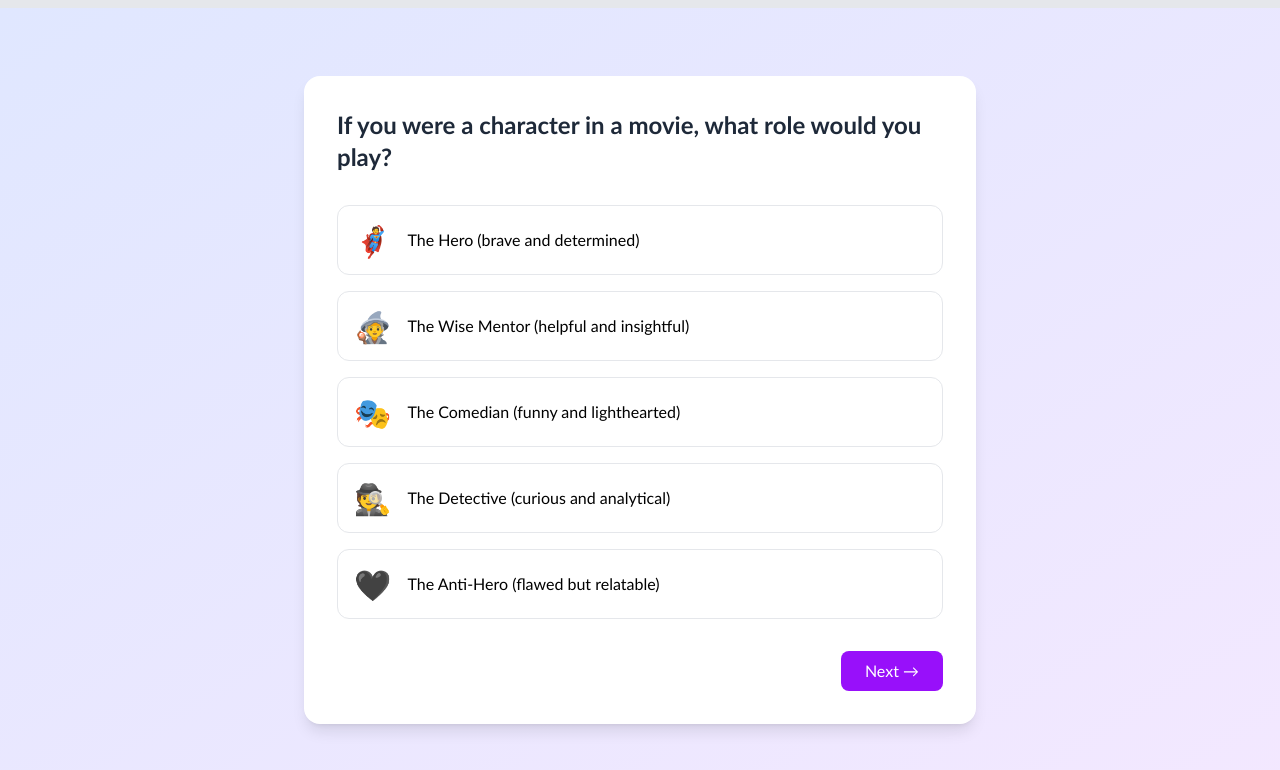
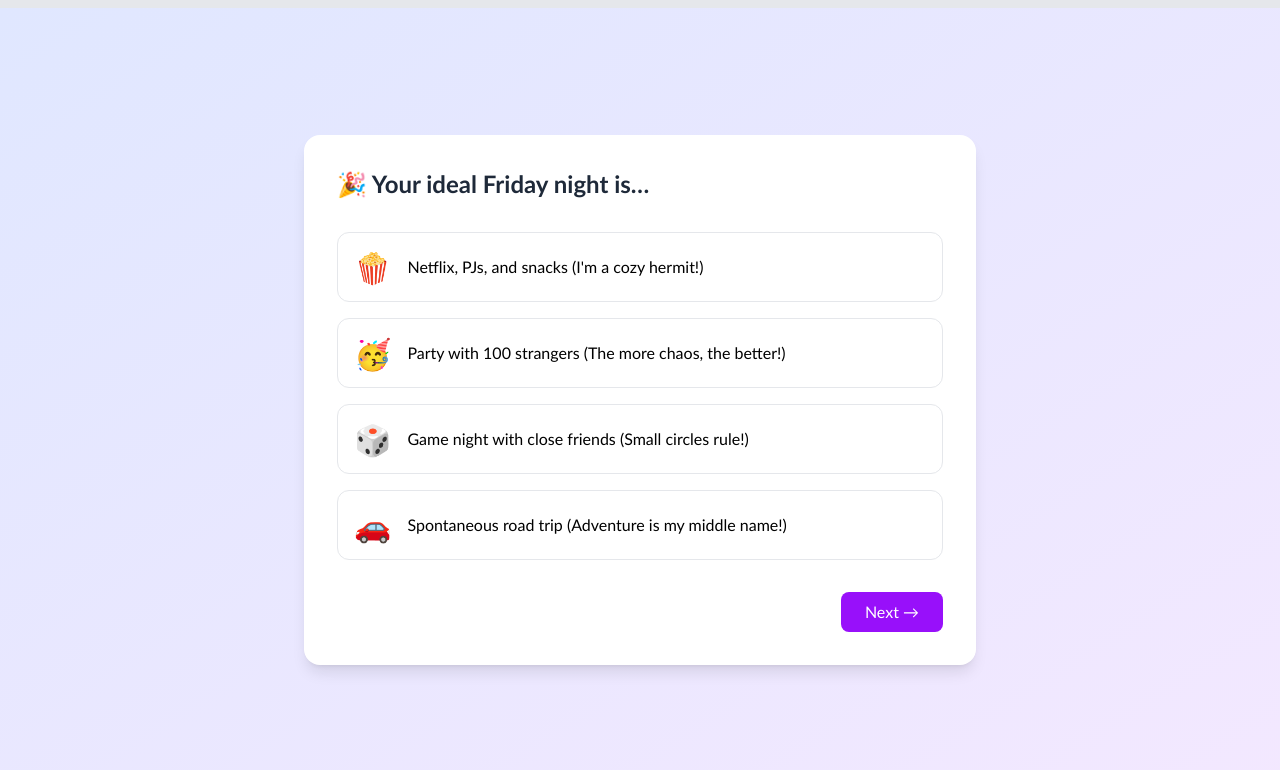
Before and after one commit to AfeefM05/aura-therapy, a Next.js app: page /questions in a window 1280 px wide. Shown: the top 770 px of the page. Built offline with nearby package versions, Linux system fonts and the light colour scheme.

Commit message:
feat: update questions page with combined video/audio recording and improved meme display

```diff
--- a/src/pages/questions.tsx
+++ b/src/pages/questions.tsx
@@ -6,113 +6,74 @@ import { Camera, Mic, Check } from 'lucide-react';
 import { useRouter } from 'next/navigation';
 import '../app/globals.css';
 
-const questions = [
+interface Question {
+  question: string;
+  options: {
+    emoji?: string;
+    text: string;
+    imageUrl?: string;
+  }[];
+  multiSelect?: boolean;
+  maxSelections?: number;
+}
+
+const questions: Question[] = [
   {
-    question: "If you were a character in a movie, what role would you play?",
+    question: "🎉 Your ideal Friday night is…",
     options: [
-      { emoji: "🦸", text: "The Hero (brave and determined)" },
-      { emoji: "🧙", text: "The Wise Mentor (helpful and insightful)" },
-      { emoji: "🎭", text: "The Comedian (funny and lighthearted)" },
-      { emoji: "🕵️", text: "The Detective (curious and analytical)" },
-      { emoji: "🖤", text: "The Anti-Hero (flawed but relatable)" }
+      { emoji: "🍿", text: "Netflix, PJs, and snacks (I'm a cozy hermit!)" },
+      { emoji: "🥳", text: "Party with 100 strangers (The more chaos, the better!)" },
+      { emoji: "🎲", text: "Game night with close friends (Small circles rule!)" },
+      { emoji: "🚗", text: "Spontaneous road trip (Adventure is my middle name!)" }
     ]
   },
   {
-    question: "What's your go-to way to spend a free afternoon?",
+    question: "🌱 How do you handle a super stressful day?",
     options: [
-      { emoji: "📚", text: "Reading a book or learning something new" },
-      { emoji: "🎨", text: "Creating art, music, or writing" },
-      { emoji: "🏋️", text: "Exercising or playing sports" },
-      { emoji: "👥", text: "Hanging out with friends or family" },
-      { emoji: "🛋️", text: "Relaxing with a movie or video games" }
+      { emoji: "🍦", text: "Cry into a pint of ice cream (Emotions? I own them!)" },
+      { emoji: "🧘", text: "Yoga + meditation (Zen mode activated.)" },
+      { emoji: "💬", text: "Vent to your group chat (Drama = therapy.)" },
+      { emoji: "🎮", text: "Ignore it and play video games (Stress? Never heard of her.)" }
     ]
   },
   {
-    question: "If you could instantly master any skill, what would it be?",
+    question: "If you were a meme, you'd be…",
     options: [
-      { emoji: "🎤", text: "Public speaking or performing" },
-      { emoji: "🧠", text: "Solving complex problems" },
-      { emoji: "🖌️", text: "Painting, drawing, or designing" },
-      { emoji: "🧘", text: "Meditation or mindfulness" },
-      { emoji: "🕹️", text: "Gaming or coding" }
+      {
+        imageUrl: "/images/memes/meme1.jpg",
+        text: "\"This is fine\" dog in a burning room (I'm chill… mostly.)"
+      },
+      {
+        imageUrl: "/images/memes/meme2.webp",
+        text: "\"Distracted boyfriend\" (Ooh, shiny!)"
+      },
+      {
+        imageUrl: "/images/memes/meme3.jpg",
+        text: "\"Evil Kermit\" (I'm the devil on your shoulder.)"
+      },
+      {
+        imageUrl: "/images/memes/meme4.jpg",
+        text: "\"Drake rejecting veggies\" (I know what I want!)"
+      }
     ]
   },
   {
-    question: "What's your ideal weekend getaway?",
+    question: "🧐 When making plans, you're the friend who…",
     options: [
-      { emoji: "🌊", text: "A beach vacation (relaxing and sunny)" },
-      { emoji: "🏔️", text: "A mountain retreat (peaceful and scenic)" },
-      { emoji: "🏙️", text: "A city adventure (exploring and bustling)" },
-      { emoji: "🏕️", text: "Camping in nature (outdoorsy and rustic)" },
-      { emoji: "🏠", text: "Staying home (cozy and comfortable)" }
+      { emoji: "📊", text: "Creates a color-coded spreadsheet (Organized or obsessed? Yes.)" },
+      { emoji: "🕊️", text: "Says \"Let's wing it!\" (Plans are for mortals.)" },
+      { emoji: "⏰", text: "Forgets until the last minute (Oops, my bad!)" },
+      { emoji: "👩", text: "Delegates tasks like a CEO (I'm the leader leader.)" }
     ]
   },
   {
-    question: "How do you usually make decisions?",
+    question: "🚀 Your life motto is…",
     options: [
-      { emoji: "🧠", text: "Logic and reasoning (I weigh the pros and cons)" },
-      { emoji: "💖", text: "Gut feeling (I trust my instincts)" },
-      { emoji: "👥", text: "Advice from others (I ask friends or family)" },
-      { emoji: "🎲", text: "Spontaneity (I go with the flow)" },
-      { emoji: "🕵️", text: "Research (I gather all the facts first)" }
+      { emoji: "💤", text: "\"Sleep is my superpower\" (Nap champion!)" },
+      { emoji: "🤪", text: "\"Why be normal?\" (Chaotic good vibes!)" },
+      { emoji: "🧠", text: "\"Trust the process\" (Slow and steady!)" },
+      { emoji: "🚀", text: "\"Go big or go home\" (Maximum effort, always!)" }
     ]
-  },
-  {
-    question: "What's your superpower in a team setting?",
-    options: [
-      { emoji: "💡", text: "Coming up with creative ideas" },
-      { emoji: "🤝", text: "Bringing people together and mediating" },
-      { emoji: "🛠️", text: "Solving problems and fixing things" },
-      { emoji: "👑", text: "Leading and organizing the group" },
-      { emoji: "🔋", text: "Keeping everyone motivated and positive" }
-    ]
-  },
-  {
-    question: "If your life had a theme song, what would it be?",
-    options: [
-      { emoji: "🎵", text: "Upbeat and energetic (e.g., pop or rock)" },
-      { emoji: "🎻", text: "Calm and soothing (e.g., classical or acoustic)" },
-      { emoji: "🎤", text: "Bold and empowering (e.g., hip-hop or anthem)" },
-      { emoji: "🎸", text: "Nostalgic and reflective (e.g., indie or folk)" },
-      { emoji: "🎧", text: "Eclectic and unique (e.g., experimental or jazz)" }
-    ]
-  },
-  {
-    question: "What's your favorite way to connect with others?",
-    options: [
-      { emoji: "🗣️", text: "Deep conversations (one-on-one or small groups)" },
-      { emoji: "🎉", text: "Social events (parties or gatherings)" },
-      { emoji: "🎮", text: "Online gaming or virtual hangouts" },
-      { emoji: "📱", text: "Texting or social media" },
-      { emoji: "🧘", text: "Shared activities (yoga, sports, or hobbies)" }
-    ]
-  },
-  {
-    question: "What's your approach to solving a big problem?",
-    options: [
-      { emoji: "🧩", text: "Break it into smaller pieces and tackle them one by one" },
-      { emoji: "🌀", text: "Jump in headfirst and figure it out as I go" },
-      { emoji: "👥", text: "Ask for help or collaborate with others" },
-      { emoji: "🧠", text: "Analyze it from every angle before taking action" },
-      { emoji: "🧘", text: "Take a step back and reflect before deciding" }
-    ]
-  },
-  {
-    question: "Pick three emojis that best describe you:",
-    options: [
-      { emoji: "😊", text: "Friendly and approachable" },
-      { emoji: "📊", text: "Analytical and detail-oriented" },
-      { emoji: "🎨", text: "Creative and artistic" },
-      { emoji: "🧠", text: "Curious and intellectual" },
-      { emoji: "🏆", text: "Ambitious and driven" },
-      { emoji: "🧘", text: "Calm and reflective" },
-      { emoji: "🎉", text: "Fun-loving and energetic" },
-      { emoji: "🤝", text: "Supportive and empathetic" },
-      { emoji: "🧩", text: "Problem-solver and innovative" },
-      { emoji: "🕵️", text: "Mysterious and introspective" }
-    ],
-    multiSelect: true,
-    maxSelections: 3
   }
 ];
 
@@ -127,7 +88,7 @@ export default function QuestionsPage() {
   const mediaRecorderRef = useRef<MediaRecorder | null>(null);
   const [videoBlob, setVideoBlob] = useState<Blob | null>(null);
   const [audioBlob, setAudioBlob] = useState<Blob | null>(null);
-  const [recordingType, setRecordingType] = useState<'video' | 'audio' | null>(null);
+  const [isRecording, setIsRecording] = useState(false);
 
   const progress = ((currentQuestion) / questions.length) * 100;
 
@@ -155,15 +116,15 @@ export default function QuestionsPage() {
       }
     }
   };
-  const startRecording = async (type: 'video' | 'audio') => {
+
+  const startRecording = async () => {
     try {
-      setRecordingType(type);
       const stream = await navigator.mediaDevices.getUserMedia({
-        video: type === 'video',
+        video: true,
         audio: true,
       });
 
-      if (type === 'video' && videoRef.current) {
+      if (videoRef.current) {
         videoRef.current.srcObject = stream;
       }
 
@@ -174,11 +135,13 @@ export default function QuestionsPage() {
       mediaRecorder.ondataavailable = (e) => chunks.push(e.data);
       mediaRecorder.onstop = () => {
         const blob = new Blob(chunks, { type: mediaRecorder.mimeType });
-        if (type === 'video') setVideoBlob(blob);
-        else setAudioBlob(blob);
+        // Split the combined stream into video and audio
+        setVideoBlob(blob);
+        setAudioBlob(blob);
       };
 
       mediaRecorder.start();
+      setIsRecording(true);
     } catch (err) {
       console.error('Error accessing media devices:', err);
     }
@@ -188,18 +151,15 @@ export default function QuestionsPage() {
     if (mediaRecorderRef.current) {
       mediaRecorderRef.current.stop();
       mediaRecorderRef.current.stream.getTracks().forEach(track => track.stop());
-      setRecordingType(null);
+      setIsRecording(false);
     }
   };
 
   const handleSubmit = async () => {
     const formData = new FormData();
-
-    // Add text data
     formData.append('answers', JSON.stringify(answers));
     formData.append('description', description);
 
-    // Add media files
     if (videoBlob) {
       formData.append('video', new File([videoBlob], 'video.webm', { type: 'video/webm' }));
     }
@@ -215,7 +175,6 @@ export default function QuestionsPage() {
 
       if (response.ok) {
         const data = await response.json();
-        // Store taglines in localStorage for later use
         localStorage.setItem('recommendationTaglines', JSON.stringify(data.taglines));
         router.push('/chatbot');
       } else {
@@ -225,7 +184,6 @@ export default function QuestionsPage() {
       console.error('Error submitting form:', error);
     }
   };
-
 
   const nextQuestion = () => {
     if (currentQuestion < questions.length - 1) {
@@ -276,7 +234,16 @@ export default function QuestionsPage() {
                         : 'bg-white hover:bg-purple-50 border border-gray-200 hover:border-purple-200'}
                       ${questions[currentQuestion].multiSelect ? 'pr-6' : ''}`}
                   >
-                    <span className="text-3xl">{option.emoji}</span>
+                    {option.emoji && (
+                      <span className="text-3xl">{option.emoji}</span>
+                    )}
+                    {option.imageUrl && (
+                      <img
+                        src={option.imageUrl}
+                        alt={option.text}
+                        className="w-24 h-24 object-contain rounded-lg bg-gray-50"
+                      />
+                    )}
                     <span className="text-left flex-1">{option.text}</span>
                     {questions[currentQuestion].multiSelect && (
                       <div className={`w-5 h-5 flex items-center justify-center rounded-full
@@ -320,27 +287,28 @@ export default function QuestionsPage() {
               placeholder="Please describe any specific concerns or challenges you're facing..."
             />
 
-            <div className="mt-6 flex gap-4">
+            <div className="mt-6 space-y-4">
               <button
                 type="button"
-                onClick={() => recordingType === 'video' ? stopRecording() : startRecording('video')}
-                className="flex items-center gap-2 px-4 py-2 border border-gray-200 rounded-lg hover:bg-gray-50"
+                onClick={isRecording ? stopRecording : startRecording}
+                className="flex items-center gap-2 px-4 py-2 bg-purple-600 text-white rounded-lg hover:bg-purple-700 transition-colors"
               >
-                <Camera size={18} />
-                {recordingType === 'video' ? 'Stop Recording' : 'Record Video'}
+                {isRecording ? (
+                  <>
+                    <Camera size={18} />
+                    Stop Recording
+                  </>
+                ) : (
+                  <>
+                    <Camera size={18} />
+                    Start Recording
+                  </>
+                )}
               </button>
-              <button
-                type="button"
-                onClick={() => recordingType === 'audio' ? stopRecording() : startRecording('audio')}
-                className="flex items-center gap-2 px-4 py-2 border border-gray-200 rounded-lg hover:bg-gray-50"
-              >
-                <Mic size={18} />
-                {recordingType === 'audio' ? 'Stop Recording' : 'Record Audio'}
-              </button>
+              {isRecording && (
+                <video ref={videoRef} autoPlay muted className="mt-4 w-full rounded-lg" />
+              )}
             </div>
-            {recordingType === 'video' && (
-              <video ref={videoRef} autoPlay muted className="mt-4 w-full rounded-lg" />
-            )}
 
             <button
               className="mt-8 w-full bg-purple-600 text-white py-3 rounded-lg hover:bg-purple-700 transition-colors"
```
